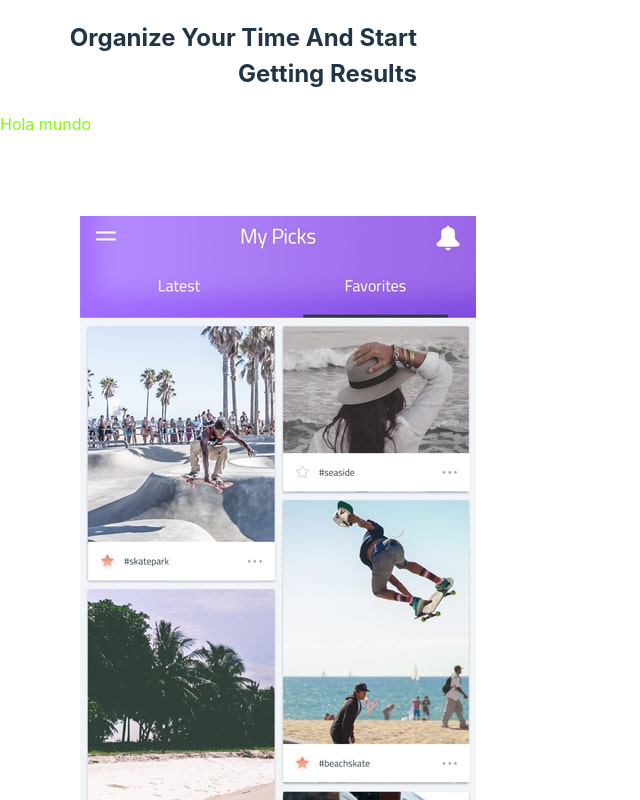
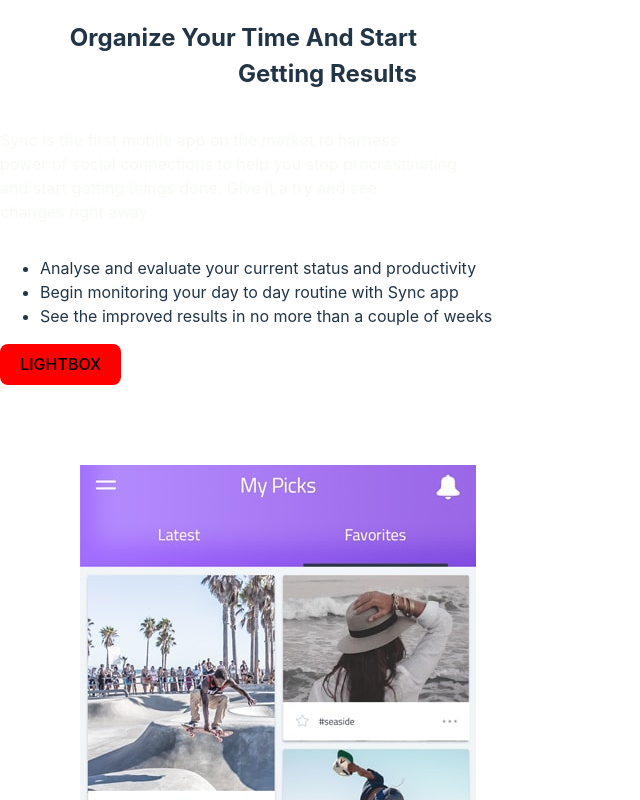
Before and after one commit to xavierlocre/primera-replica-web-en-React, a React (Vite) app: page / in a window 1280 px wide. Shown: the top 800 px of the page, without its empty margins (0-640 px from the left). Built offline with nearby package versions, Linux system fonts and the light colour scheme.

Commit message:
he creado atomos, cada uno por separado

```diff
--- a/src/App.jsx
+++ b/src/App.jsx
@@ -4,15 +4,22 @@ import Imagen from './components/Imagen';
 import Texto from './components/Texto';
 import Textos from './components/atomos/Textos.css';
 import Cuerpo from './components/Cuerpo';
-import Cuerpos from './components/atomos/Cuerpos.css'
+import Cuerpos from './components/atomos/Cuerpos.css';
+import Punto from './components/Punto';
+import Puntos from './components/atomos/Puntos.css';
+import Boton from './components/Boton';
+import Botons from './components/atomos/Botons.css';
 
 function App() {
 
 
   return (
     <>
+
       <Texto />
       <Cuerpo />
+      <Punto />
+      <Boton />
       <Imagen />
 
     </>
--- /dev/null
+++ b/src/components/Boton.jsx
@@ -0,0 +1,14 @@
+const Boton  = () => {
+
+    return (
+
+       <div >
+       <button className="boton">LIGHTBOX</button>
+       </div>
+
+
+    )
+
+};
+
+export default Boton;
--- a/src/components/Cuerpo.jsx
+++ b/src/components/Cuerpo.jsx
@@ -4,7 +4,8 @@ const Cuerpo = () => {
 
        <div className="cuerpo">
        <p>
-        Hola mundo
+       Sync is the first mobile app on the market to harness <thead>power of social connections to help you stop procrastinating</thead>
+       and start getting things done. Give it a try and see <thead>changes right away</thead>
        </p>
 
        </div>
--- /dev/null
+++ b/src/components/Punto.jsx
@@ -0,0 +1,20 @@
+const Punto = () => {
+
+    return (
+
+       <div >
+       <ul>
+
+        <li className="il"> Analyse and evaluate your current status and productivity</li>
+       <li>Begin monitoring your day to day routine with Sync app</li>
+       <li>See the improved results in no more than a couple of weeks</li>
+
+       </ul>
+       </div>
+
+
+    )
+
+};
+
+export default Punto;
--- a/src/components/Texto.jsx
+++ b/src/components/Texto.jsx
@@ -3,7 +3,9 @@ const Texto= () => {
     return (
 
        <div>
-       <h2 className="h2">Organize Your Time And Start Getting Results
+       <h2 className="h2">Organize Your Time
+       And Start Getting
+        Results
        </h2>
 
        </div>
--- /dev/null
+++ b/src/components/atomos/Botons.css
@@ -0,0 +1,5 @@
+.boton {
+
+    background-color: red;
+
+}
--- a/src/components/atomos/Cuerpos.css
+++ b/src/components/atomos/Cuerpos.css
@@ -1,5 +1,8 @@
 .cuerpo {
 
-    color:chartreuse;
-
+    color:rgb(247, 250, 244);
+    font-size: 16px;
+    display: flex;
+    justify-content: last baseline;
+    align-content: center;
 }
--- /dev/null
+++ b/src/components/atomos/Puntos.css
@@ -0,0 +1,6 @@
+.il {
+
+    justify-content: baseline;
+align-content: first baseline;
+
+}
```
